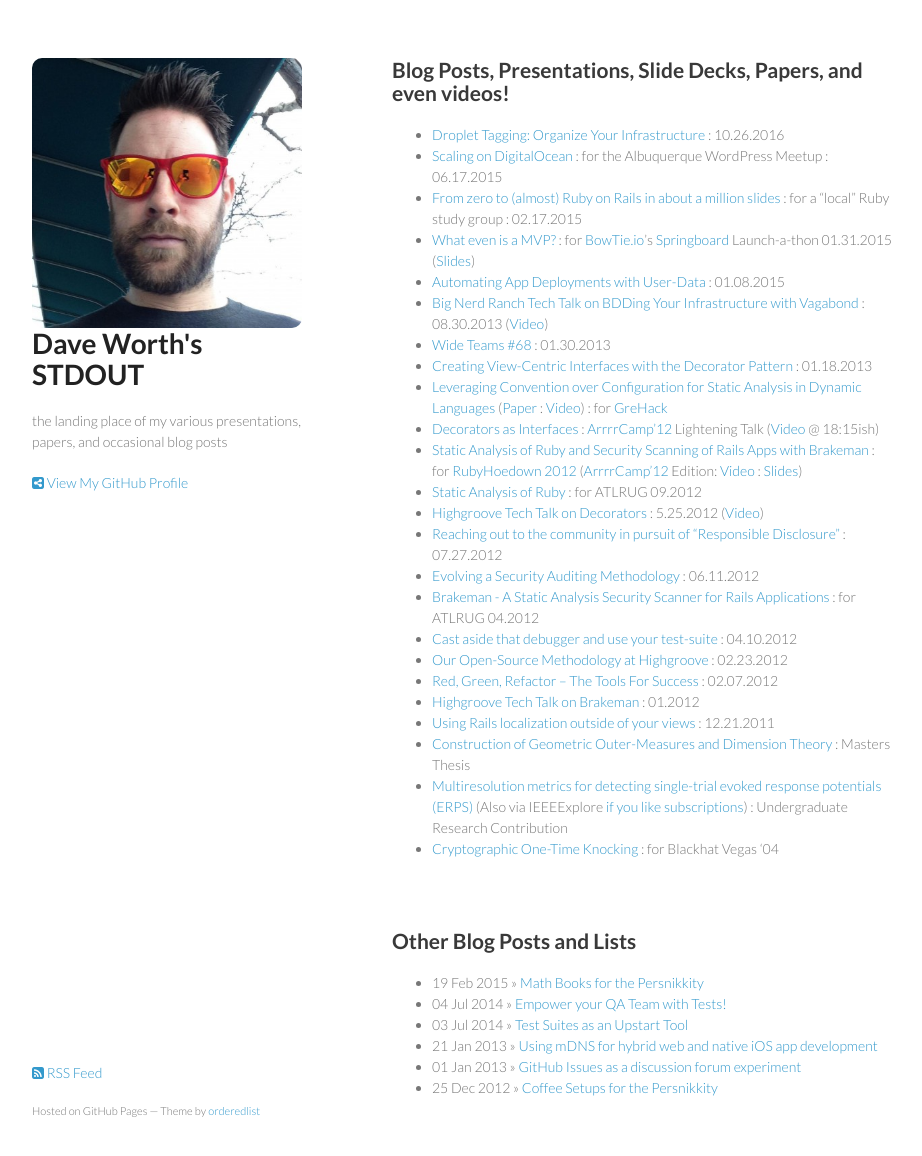
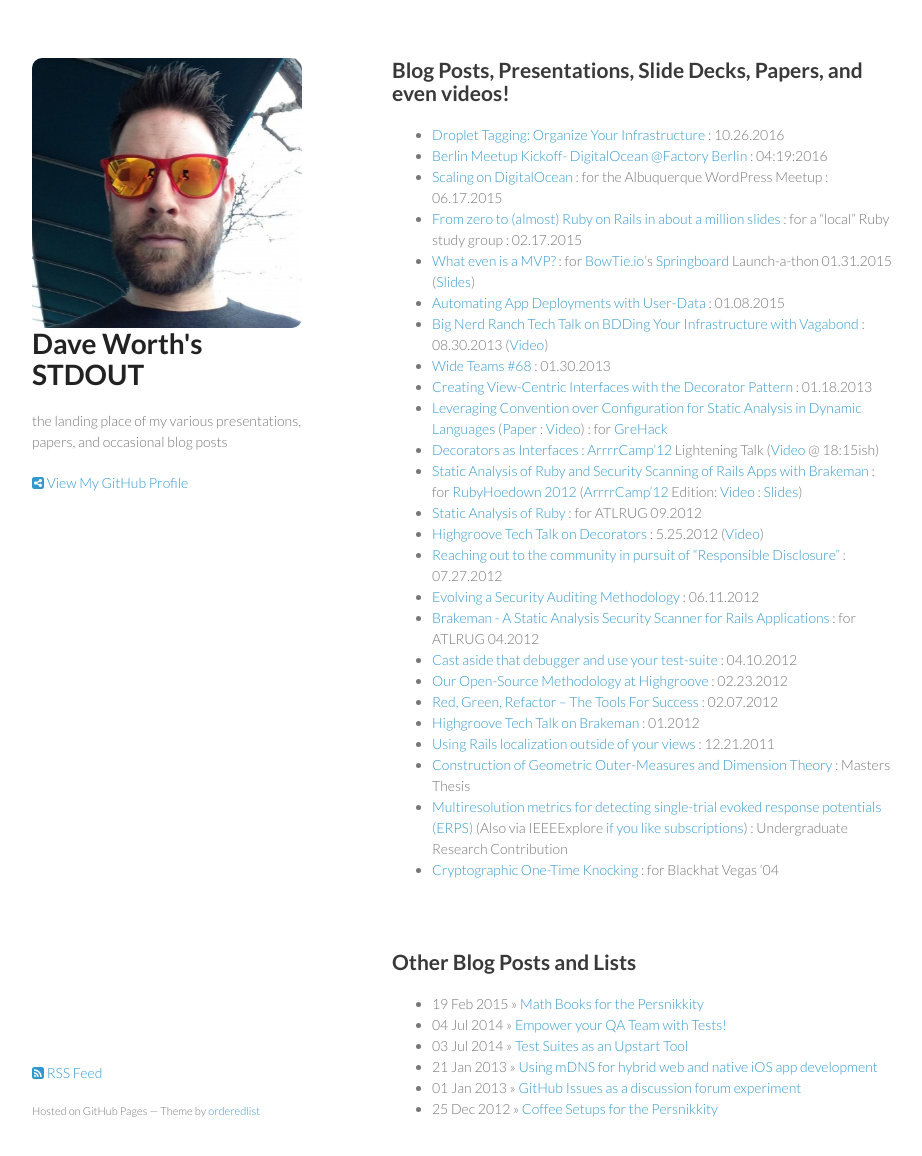
Before and after one commit to daveworth/daveworth.github.com, a Jekyll site: the page built from index.md, in a window 1280 px wide and 1189 px high. Shown: the top 1156 px of the window, without its empty margins (178-1100 px from the left). Built offline with Jekyll 4.4.1, drawn with Linux system fonts in a browser that asks for light colours; nearby versions of some CDN libraries.

Commit message:
add Berlin talk

```diff
--- a/index.md
+++ b/index.md
@@ -2,6 +2,7 @@
 layout: default
 ---
 * [Droplet Tagging: Organize Your Infrastructure](https://www.digitalocean.com/company/blog/droplet-tagging-organize-your-infrastructure/) : 10.26.2016
+* [Berlin Meetup Kickoff- DigitalOcean @Factory Berlin](https://www.youtube.com/watch?v=0I2bJpXlYSw) : 04:19:2016
 * [Scaling on DigitalOcean](http://www.slideshare.net/david_e_worth/scaling-on-digitalocean) : for the Albuquerque WordPress Meetup : 06.17.2015
 * [From zero to (almost) Ruby on Rails in about a million slides](http://www.slideshare.net/david_e_worth/from-zero-to-almost-rails-in-about-a-million-slides) : for a "local" Ruby study group : 02.17.2015
 * [What even is a MVP?](https://bowtie.io/beta/blog/what-is-a-mvp.html) : for [BowTie.io](https://bowtie.io)'s [Springboard](https://springboard.bowtied.io/) Launch-a-thon  01.31.2015 ([Slides](http://www.slideshare.net/david_e_worth/what-even-is-a-mvp-for-bowtie-springboard))
```
